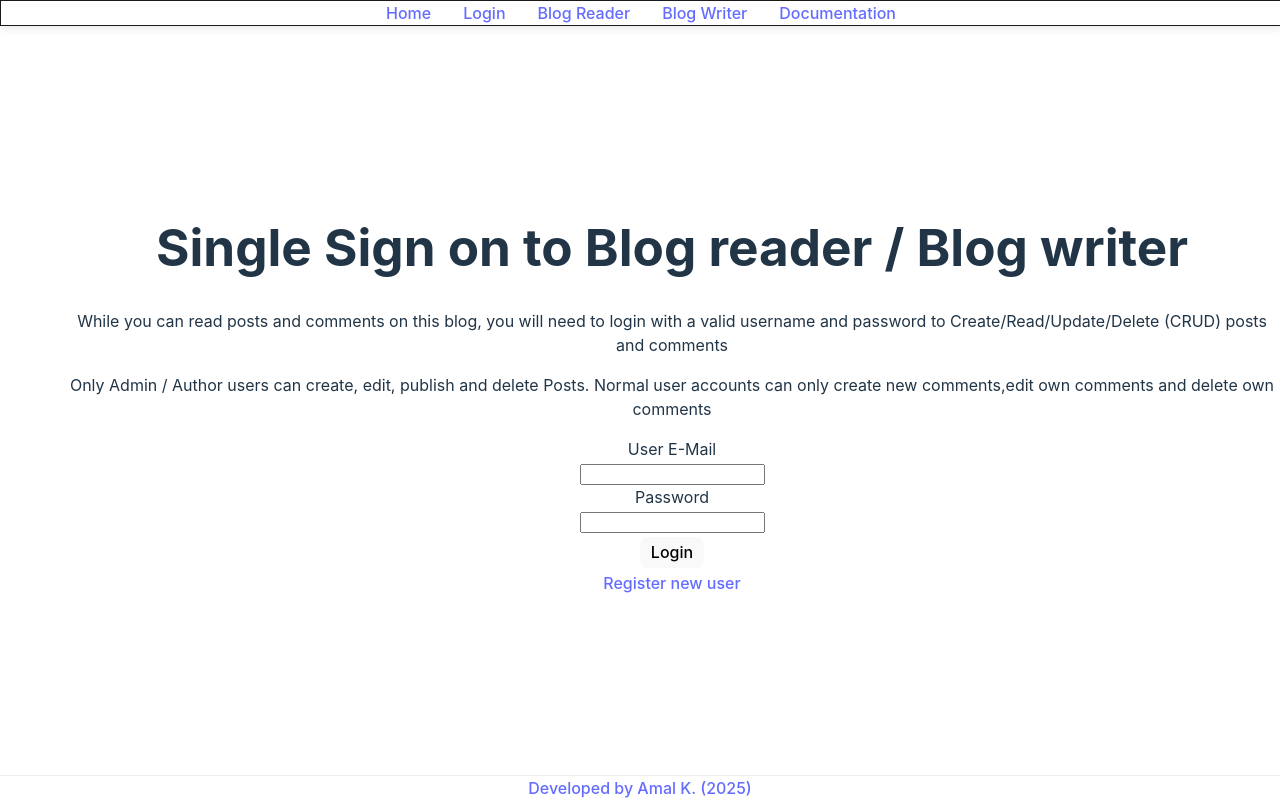
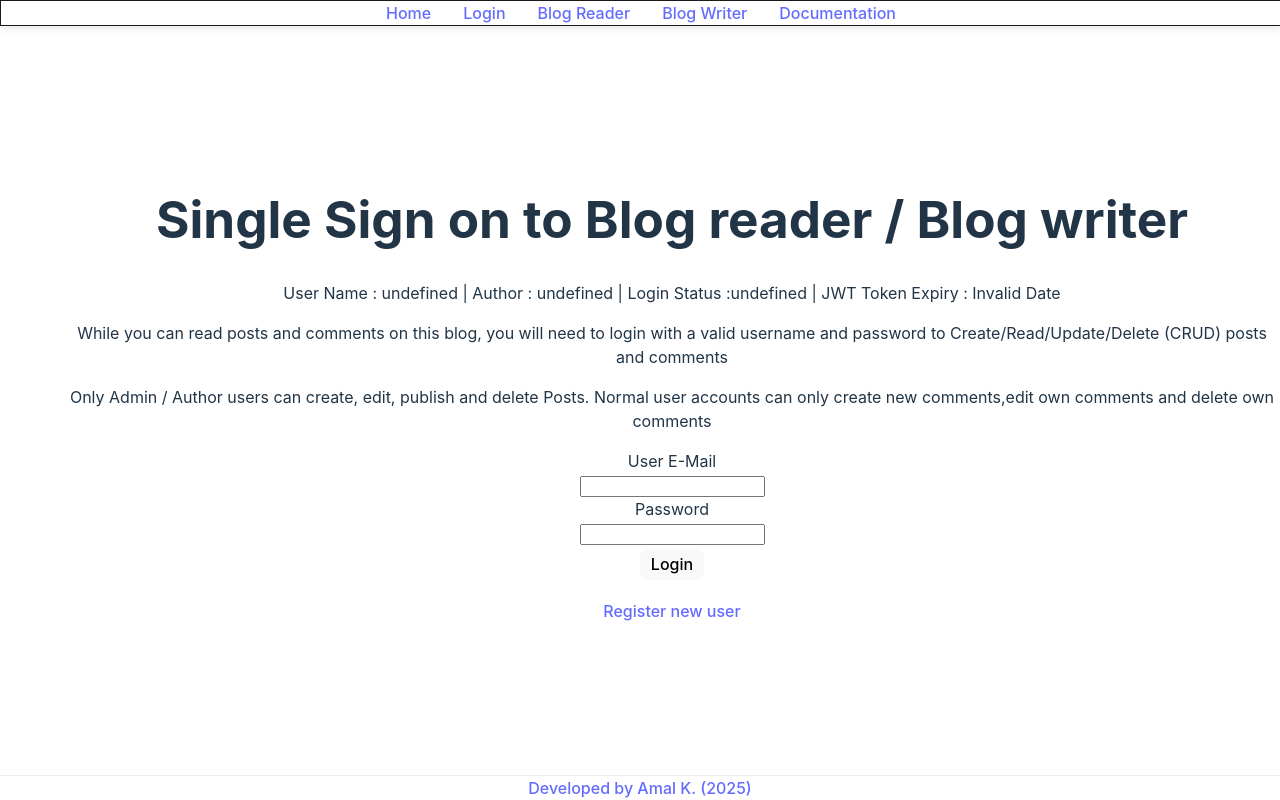
Before and after one commit to amaldevelops/full-stack-blog, a React (Vite) app in the folder frontend/: page /full-stack-blog/login in a window 1280 px wide. Shown: the top 800 px of the page. Built offline with nearby package versions, Linux system fonts and the light colour scheme.

Commit message:
Add User display component to login screen

```diff
--- a/frontend/src/components/Login.jsx
+++ b/frontend/src/components/Login.jsx
@@ -1,19 +1,25 @@
 import { useNavigate, Link } from "react-router-dom";
 import { useState } from "react";
 import { queryApiLogin } from "../utils/apiAdminQueries";
+import UserDetailsDisplay from "./UserDetails";
 
 function Login() {
   const [formData, setFormData] = useState({ user_email: "", password: "" });
+  const [loginStatus, setLoginStatus] = useState("");
+  const [reloadKey, setReloadKey] = useState(0);
 
   const handleSubmit = (event) => {
     event.preventDefault();
     console.log("Logging in With", formData);
     // Add authentication logic here
     queryApiLogin(formData);
+    setLoginStatus("User Details Submitted");
+    setReloadKey((prevKey) => prevKey + 1); // Trigger re-mount
   };
   return (
     <div className="card">
       <h1>Single Sign on to Blog reader / Blog writer</h1>
+      <UserDetailsDisplay key={reloadKey} />
       <p>
         While you can read posts and comments on this blog, you will need to
         login with a valid username and password to Create/Read/Update/Delete
@@ -58,10 +64,9 @@ function Login() {
         ></input>
         <br></br>
         <button type="submit">Login</button>
-        {/* <button type="button" onClick={() => navigate("/register")}>
-          Register
-        </button> */}
       </form>
+      <p>{loginStatus}</p>
+
       <Link to="/full-stack-blog/register">Register new user</Link>
     </div>
   );
--- a/frontend/src/utils/apiAdminQueries.js
+++ b/frontend/src/utils/apiAdminQueries.js
@@ -52,9 +52,10 @@ async function queryApiCreateUser(formData) {
   }
 }
 
-function decodeJWTPayload() {
+function decodeJWTPayload(runOnRequest) {
   try {
     const jwtToken = localStorage.getItem("jwtToken"); // Read from Local storage
+    console.log(runOnRequest);
 
     if (jwtToken !== null) {
       const jwtExtractPayLoad = jwtToken.split(".")[1];
```
